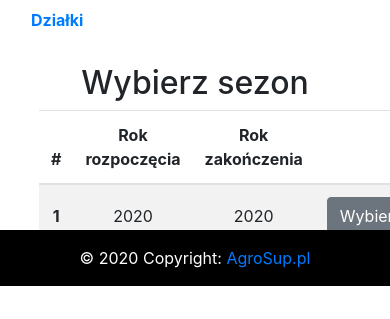
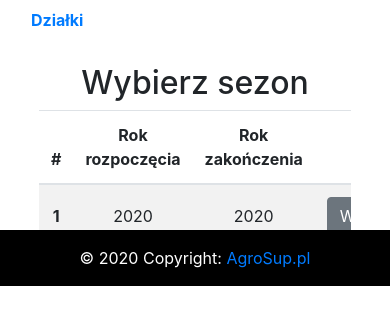
Before and after one commit to Cogitandi/AgroSup_Web, a Symfony app: template templates/data/chooseYearPlan.twig in a window 390 px wide; the page is wider, and only the part inside the window is pictured. Shown: the part 558-877 px from the top of that part. Run offline with Twig, Linux system fonts and the light colour scheme; the template is opened without the code that fills it: most values are stand-ins (such as "Sample title", 1, 10 or a date in 2020); some libraries are stand-ins or nearby versions.

Commit message:
fix rwd (add table-responsive)

```diff
--- a/templates/data/chooseYearPlan.twig
+++ b/templates/data/chooseYearPlan.twig
@@ -33,6 +33,7 @@
                 <div class="col-md-10">
                     <div class="container-md mx-4">
                         <h2 class="text-center">Wybierz sezon</h2>
+                        <div class="table-responsive">
                             <table id="axs" class="text-center table w-75 mx-auto table-striped table-hover">
                                 <thead>
                                     <tr>
@@ -64,6 +65,7 @@
                         </div>
                     </div>
                 </div>
+            </div>
             <!--- End content -->
         </div>
     </section>
--- a/templates/data/field.html.twig
+++ b/templates/data/field.html.twig
@@ -33,6 +33,7 @@
                 <div class="col-md-10">
                     <div class="container-md mx-4">
                         <h2 class="text-center">Twoje pole w sezonie {{ start }}/{{ start+1 }}</h2>
+                        <div class="table-responsive">
                             <table id="axs" class="text-center table w-75 mx-auto table-striped table-hover">
                                 <thead>
                                     <tr>
@@ -61,6 +62,7 @@
                             </table>
                         </div>
                     </div>
+                </div>
                 <!--- End content -->
 
             </div>
--- a/templates/data/parcel.html.twig
+++ b/templates/data/parcel.html.twig
@@ -33,6 +33,7 @@
                 <div class="col-md-10">
                     <div class="container-md mx-4">
                         <h2 class="text-center">Działki w sezonie {{ start }}/{{ start+1 }} </h2>
+                        <div class="table-responsive">
                             <table id="axs" class="text-center table w-75 mx-auto table-striped table-hover">
                                 <thead>
                                     <tr>
@@ -74,6 +75,7 @@
                             </table>
                         </div>
                     </div>
+                </div>
                 <!--- End content -->
 
             </div>
--- a/templates/data/yearPlan.html.twig
+++ b/templates/data/yearPlan.html.twig
@@ -33,6 +33,7 @@
                 <div class="col-md-10">
                     <div class="container-md mx-4">
                         <h2 class="text-center">Plany roczne</h2>
+                        <div class="table-responsive">
                             <table id="axs" class="text-center table w-75 mx-auto table-striped table-hover">
                                 <thead>
                                     <tr>
@@ -81,6 +82,7 @@
                             </table>
                         </div>
                     </div>
+                </div>
                 <!--- End content -->
 
             </div>
--- a/templates/managament/cropPlan.twig
+++ b/templates/managament/cropPlan.twig
@@ -26,7 +26,7 @@
                         <button type="submit" class="float-right btn btn-primary">Zapisz</button>
                         <h2 class="text-center">Uprawy {{ yearPlan.startYear }}/{{ yearPlan.endYear }}  </h2>
                         <div class="table-responsive">
-                            <table id="axs" class="text-center table table-hover">
+                            <table id="axs" class="text-center  w-75 table table-hover">
                                 <thead>
                                     <tr>
                                         <th scope ="col">Pole</th>
--- a/templates/operator/index.html.twig
+++ b/templates/operator/index.html.twig
@@ -32,6 +32,7 @@
                 <div class="col-md-10">
                     <div class="container-md mx-4">
                         <h2 class="text-center">Osoby w gospodarstwie  </h2>
+                        <div class="table-responsive">
                             <table id="axs" class="text-center table w-75 mx-auto table-striped table-hover">
                                 <thead>
                                     <tr>
@@ -60,6 +61,7 @@
                             </table>
                         </div>
                     </div>
+                </div>
                 <!--- End content -->
 
             </div>
```
Lines whose indentation alone changed are shown as unchanged.
